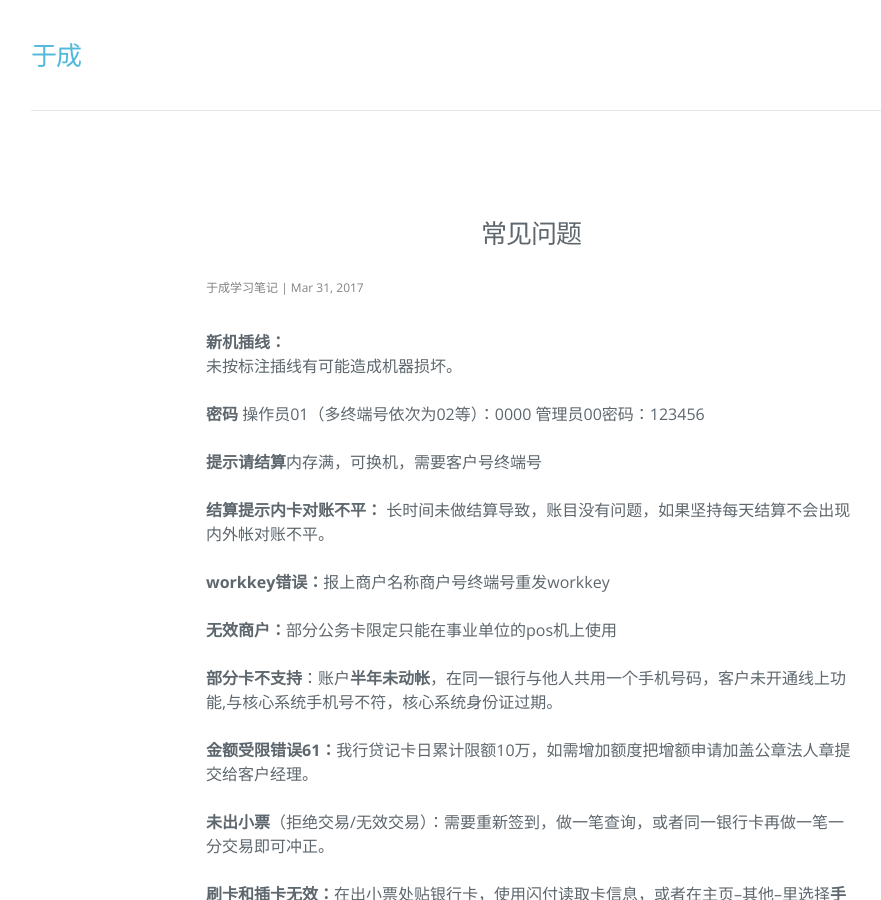
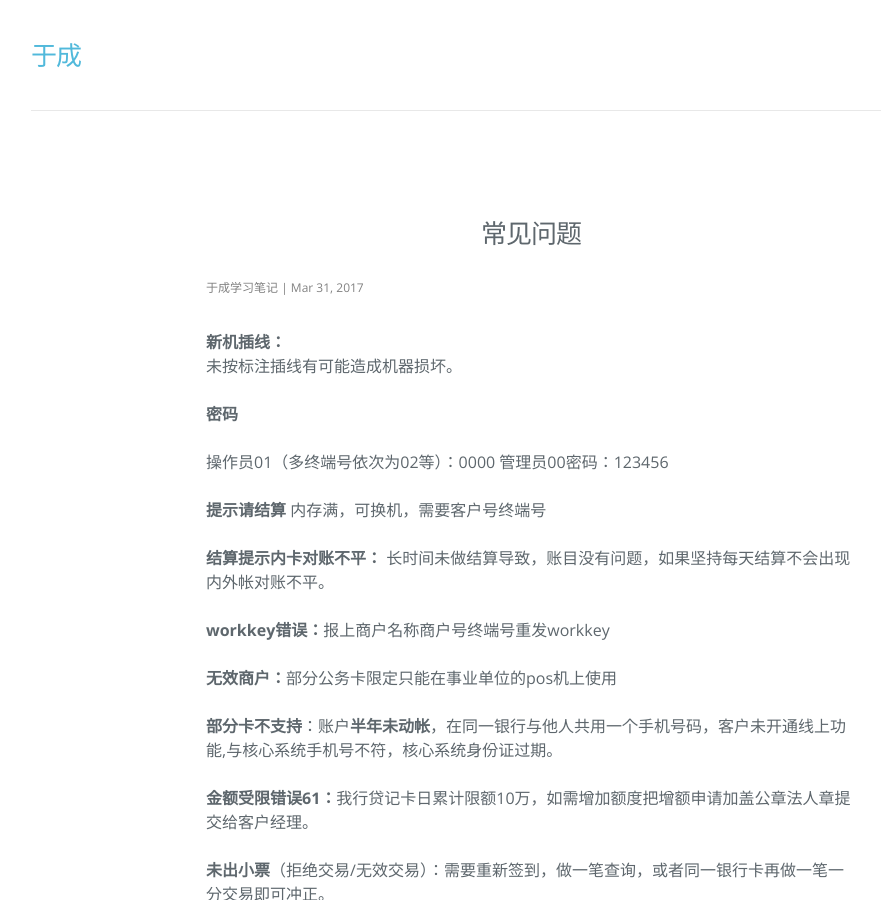
Before and after one commit to hebbank/jekyll, a Jekyll site: the page built from _posts/2017-03-31-cj.md, in a window 1280 px wide and 900 px high. Shown: the whole window, without its empty margins (109-990 px from the left). Built offline with Jekyll 4.4.1, drawn with Linux system fonts in a browser that asks for light colours; nearby versions of some CDN libraries.

Commit message:
Update 常见问题

```diff
--- a/_posts/2017-03-31-cj.md
+++ b/_posts/2017-03-31-cj.md
@@ -7,9 +7,11 @@ categories: 常见问题
 **新机插线：**
 未按标注插线有可能造成机器损坏。
 
-**密码**  操作员01（多终端号依次为02等）：0000 管理员00密码：123456
+**密码**
 
-**提示请结算**内存满，可换机，需要客户号终端号
+操作员01（多终端号依次为02等）：0000 管理员00密码：123456
+
+**提示请结算**  内存满，可换机，需要客户号终端号
 
 **结算提示内卡对账不平：**  长时间未做结算导致，账目没有问题，如果坚持每天结算不会出现内外帐对账不平。
 
```
